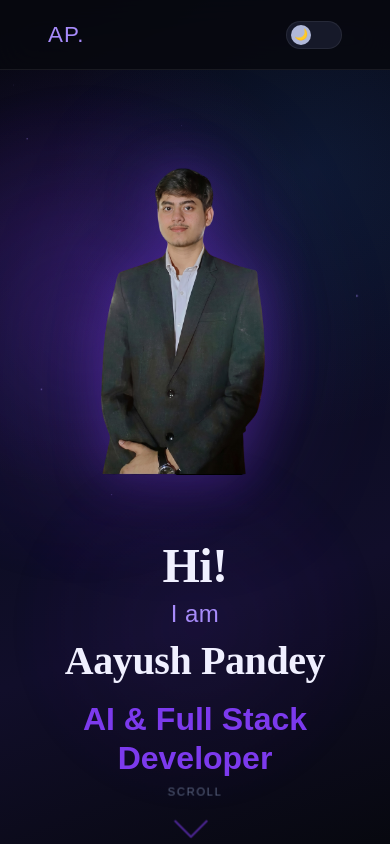
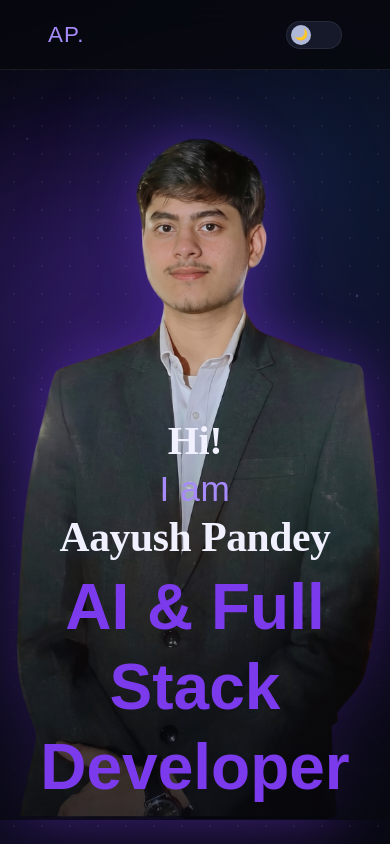
Before and after one commit to NOT-Aayush/Portfolio, a React (Vite) app: page / in a window 390 px wide. Shown: the top 844 px of the page. Built offline with nearby package versions, Linux system fonts and the light colour scheme; a web font is replaced by a local one.

Commit message:
mobile update

```diff
--- a/src/Sections/Hero.jsx
+++ b/src/Sections/Hero.jsx
@@ -1,22 +1,22 @@
 import { useEffect, useRef } from "react";
 import "../css/Hero.css";
 import person from "../assets/m31.png";
-import { gsap, ScrollTrigger } from "../Components/gsap";
+import { gsap } from "../Components/gsap";
 
 const Hero = () => {
-  const imageRef  = useRef(null);
-  const greetRef  = useRef(null);
-  const descRef   = useRef(null);
-  const nameRef   = useRef(null);
-  const titleRef  = useRef(null);
-  const lineRef   = useRef(null);
+  const imageRef   = useRef(null);
+  const greetRef   = useRef(null);
+  const descRef    = useRef(null);
+  const nameRef    = useRef(null);
+  const titleRef   = useRef(null);
+  const lineRef    = useRef(null);
   const sectionRef = useRef(null);
 
   useEffect(() => {
-
     const section = sectionRef.current;
     let container;
 
+    // Particles
     if (section) {
       container = document.createElement("div");
       container.className = "particles";
@@ -36,28 +36,14 @@ const Hero = () => {
       section.appendChild(container);
     }
 
-    // Staggered pop-in animations
-    const animate = (el, delay, duration = 0.8) => {
-      if (!el) return;
-      el.style.transition = `opacity ${duration}s cubic-bezier(.22,1,.36,1) ${delay}s, transform ${duration}s cubic-bezier(.22,1,.36,1) ${delay}s`;
-      el.style.opacity = "1";
-      el.style.transform = "translateY(0) scale(1)";
-    };
-
-    // Image slides in first
+    // Image slides in — only y + opacity + scale, never touch x/transform centering
     const img = imageRef.current;
     if (img) {
       gsap.fromTo(
         img,
+        { opacity: 0, y: 40, scale: 0.92 },
         {
-          opacity: 0,
-          y: 40,
-          scale: 0.9,
-        },
-        {
-          opacity: 1,
-          y: 0,
-          scale: 1,
+          opacity: 1, y: 0, scale: 1,
           duration: 1.2,
           ease: "power4.out",
           onComplete: () => img.classList.add("loaded"),
@@ -65,58 +51,29 @@ const Hero = () => {
       );
     }
 
-    // Text pops in staggered
+    // Text: only opacity + y — no xPercent, no transform conflicts
     gsap.fromTo(
-      [
-        greetRef.current,
-        descRef.current,
-        nameRef.current,
-        titleRef.current,
-      ],
-      {
-        opacity: 0,
-        y: 30,
-      },
-      {
-        opacity: 1,
-        y: 0,
-        duration: 0.8,
-        stagger: 0.15,
-        ease: "power3.out",
-        delay: 0.4,
-      }
+      [greetRef.current, descRef.current, nameRef.current, titleRef.current],
+      { opacity: 0, y: 28 },
+      { opacity: 1, y: 0, duration: 0.8, stagger: 0.15, ease: "power3.out", delay: 0.4 }
     );
 
-    // Decorative line
+    // Decorative line (desktop only — hidden on mobile via CSS)
     const line = lineRef.current;
     if (line) {
-      gsap.fromTo(
-        line,
-        {
-          width: 0,
-        },
-        {
-          width: 180,
-          duration: 0.8,
-          delay: 1,
-          ease: "power2.out",
-        }
-      );
+      gsap.fromTo(line, { width: 0 }, { width: 180, duration: 0.8, delay: 1, ease: "power2.out" });
     }
-    gsap.to(".hero-scroll-hint", {
-      y: 10,
-      duration: 1.2,
+
+    // Scroll hint bob — use transform only on the inner wrapper, not the positioned container
+    gsap.to(".scroll-arrow", {
+      y: 6,
+      duration: 1.1,
       repeat: -1,
       yoyo: true,
       ease: "sine.inOut",
     });
 
-
-    return () => {
-      if (container) {
-        container.remove();
-      }
-    };
+    return () => { if (container) container.remove(); };
   }, []);
 
   return (
@@ -124,18 +81,18 @@ const Hero = () => {
       <div className="hero-grid" />
 
       {/* Glowing image */}
-      <div id="hero-image-transition" className="hero-image" ref={(el) => {
-          imageRef.current = el;
-          }}>
+      <div className="hero-image" ref={imageRef}>
         <img src={person} alt="Aayush Pandey" />
       </div>
 
-      {/* Animated text */}
-      <h2 className="hero-greet"  ref={greetRef}>Hi!</h2>
-      <p  className="hero-desc"   ref={descRef}>I am</p>
-      <div className="hero-line"  ref={lineRef} />
-      <h2 className="hero-name"   ref={nameRef}>Aayush Pandey</h2>
-      <h1 className="hero-title"  ref={titleRef}>AI &amp; Full Stack Developer</h1>
+      {/* Text group — on mobile this becomes a flex column via CSS */}
+      <div className="hero-text">
+        <h2 className="hero-greet" ref={greetRef}>Hi!</h2>
+        <p  className="hero-desc"  ref={descRef}>I am</p>
+        <div className="hero-line" ref={lineRef} />
+        <h2 className="hero-name"  ref={nameRef}>Aayush Pandey</h2>
+        <h1 className="hero-title" ref={titleRef}>AI &amp; Full Stack Developer</h1>
+      </div>
 
       {/* Scroll hint */}
       <div className="hero-scroll-hint">
--- a/src/css/Hero.css
+++ b/src/css/Hero.css
@@ -10,17 +10,15 @@
   background: var(--bg-hero);
   overflow-x: hidden;
   overflow-y: visible;
-  padding-top: 70px; /* navbar height */
+  padding-top: 70px;
 }
 
 /* Ambient glow orbs */
 .hero::before {
   content: '';
   position: absolute;
-  top: 10%;
-  right: 15%;
-  width: 500px;
-  height: 500px;
+  top: 10%; right: 15%;
+  width: 500px; height: 500px;
   background: radial-gradient(circle, rgba(124,58,237,.18) 0%, transparent 70%);
   pointer-events: none;
   z-index: 0;
@@ -29,18 +27,15 @@
 .hero::after {
   content: '';
   position: absolute;
-  bottom: 5%;
-  left: 5%;
-  width: 350px;
-  height: 350px;
+  bottom: 5%; left: 5%;
+  width: 350px; height: 350px;
   background: radial-gradient(circle, rgba(124,58,237,.1) 0%, transparent 70%);
   pointer-events: none;
   z-index: 0;
   animation: pulseOrb 10s ease-in-out infinite reverse;
 }
-
 @keyframes pulseOrb {
-  0%, 100% { transform: scale(1); opacity: 1; }
+  0%, 100% { transform: scale(1);    opacity: 1; }
   50%       { transform: scale(1.15); opacity: 0.7; }
 }
 
@@ -49,6 +44,7 @@
   position: absolute;
   inset: 0;
   background: var(--bg-grid);
+  background-size: var(--bg-grid-size, 28px 28px);
   pointer-events: none;
   z-index: 0;
 }
@@ -62,10 +58,7 @@
   top: auto;
   right: 30%;
   z-index: 1;
-
-  /* Initial hidden state — JS animates in */
-  opacity: 0;
-  transform: translateY(30px) scale(0.96);
+  opacity: 0;                           /* GSAP animates in */
 }
 
 .hero-image img {
@@ -74,64 +67,51 @@
   object-fit: contain;
   transform-origin: center bottom;
   display: block;
-  position: relative;
-  z-index: 1;
-}
-/*Image glow*/
-.hero-image img {
-  width: 100%;
-  height: 100%;
-  object-fit: contain;
-
-  display: block;
-  position: relative;
-  z-index: 1;
-
   filter:
     drop-shadow(0 0 25px rgba(124,58,237,.35))
     drop-shadow(0 0 60px rgba(124,58,237,.20));
 }
-/* Float effect on image after load */
 
+/* ── FLOATING ANIMATIONS ─────────────────────────────────── */
 @keyframes textFloat {
-  0%,100% {
-    translate: 0 0;
-  }
+  0%, 100% { translate: 0 0; }
+  50%       { translate: 0 -12px; }
+}
+@keyframes titleFloat {
+  0%, 100% { translate: 0 0; }
+  50%       { translate: 0 -8px; }
+}
 
-  50% {
-    translate: 0 -12px;
-  }
+/* ── TEXT ELEMENTS (desktop — absolute positioned) ────────── */
+.hero-text {
+  /* Desktop: children are all absolute, this wrapper is invisible */
+  position: static;
+  z-index: 2;
 }
-/* ── TEXT ELEMENTS ────────────────────────────────────────── */
+
 .hero-greet {
   font-family: 'Sansita Swashed', cursive;
   font-size: clamp(60px, 7vw, 110px);
   font-weight: 600;
   position: absolute;
-  top: 190px;
-  left: 20%;
+  top: 190px; left: 20%;
   z-index: 2;
   color: var(--clr-text-primary);
   opacity: 0;
-  transform: translateY(30px);
   letter-spacing: -0.01em;
   animation: textFloat 5s ease-in-out infinite;
-
 }
 
 .hero-desc {
   font-family: 'Saira Stencil One', sans-serif;
   font-size: clamp(48px, 5.5vw, 82px);
   position: absolute;
-  top: 310px;
-  right: 30%;
+  top: 310px; right: 30%;
   z-index: 2;
   color: var(--clr-accent-bright);
   opacity: 0;
-  transform: translateY(30px);
   letter-spacing: 0.02em;
   animation: textFloat 5s ease-in-out infinite 0.5s;
-
 }
 
 .hero-name {
@@ -139,46 +119,31 @@
   font-size: clamp(44px, 5vw, 78px);
   font-weight: 700;
   position: absolute;
-  top: 415px;
-  right: 5%;
+  top: 415px; right: 5%;
   z-index: 2;
   color: var(--clr-text-primary);
   opacity: 0;
-  transform: translateY(30px);
   letter-spacing: -0.01em;
   animation: textFloat 5s ease-in-out infinite 1s;
-
-}
-@keyframes titleFloat {
-  0%,100% {
-    translate: 0 0;
-  }
-
-  50% {
-    translate: 0 -8px;
-  }
 }
 
 .hero-title {
-  animation: titleFloat 6s ease-in-out infinite;
   font-family: 'Saira Stencil One', sans-serif;
-  font-size: clamp(82px, 6vw, 120px);
+  font-size: clamp(2rem, 6vw, 120px);
   font-weight: 700;
   color: var(--clr-accent);
   position: absolute;
-  bottom: 140px;
-  right: 12%;
+  bottom: 140px; right: 12%;
   z-index: 2;
   line-height: 1.1;
   opacity: 0;
-  transform: translateY(30px);
+  animation: titleFloat 6s ease-in-out infinite;
 }
 
-/* Decorative line under hero-desc */
+/* Decorative line */
 .hero-line {
   position: absolute;
-  top: 410px;
-  left: 7%;
+  top: 410px; left: 7%;
   width: 0;
   height: 2px;
   background: linear-gradient(to right, var(--clr-accent), transparent);
@@ -200,6 +165,9 @@
   opacity: 0;
   animation: fadeIn 1s ease 2.5s forwards;
 }
+@keyframes fadeIn {
+  to { opacity: 1; }
+}
 .hero-scroll-hint span {
   font-family: var(--font-display);
   font-size: 0.7rem;
@@ -208,37 +176,60 @@
   text-transform: uppercase;
 }
 .scroll-arrow {
-  width: 24px;
-  height: 24px;
+  width: 24px; height: 24px;
   border-right: 2px solid var(--clr-accent);
   border-bottom: 2px solid var(--clr-accent);
   transform: rotate(45deg);
-  animation: scrollBounce 1.5s ease-in-out infinite;
-}
-@keyframes scrollBounce {
-  0%, 100% { transform: rotate(45deg) translateY(0); opacity: 1; }
-  50%       { transform: rotate(45deg) translateY(6px); opacity: 0.5; }
 }
 
-/* ── RESPONSIVE ──────────────────────────────────────────── */
-@media (max-width: 1100px) {
+/* ── TABLET + MOBILE (≤ 1100px) ─────────────────────────── */
+@media (max-width: 1300px) {
 
   .hero {
     flex-direction: column;
-    justify-content: center;
+    justify-content: flex-end;
     align-items: center;
+    padding-top: 70px;
+    padding-bottom: 2rem;
+    gap: 0;
   }
 
+  /* Image: absolute bottom, full-width container, height-driven */
   .hero-image {
+    position: absolute;
+    bottom: 32px;
+    left: 0;
+    right: 0;
+    top: auto;
+    width: 100%;
+    height: 82vh;
+    margin: 0;
+    aspect-ratio: unset;
+    display: flex;
+    justify-content: center;
+    align-items: flex-end;
+  }
+
+  .hero-image img {
+    height: 100%;
+    width: auto;
+    object-fit: contain;
+    object-position: bottom center;
+    margin: 0 auto;
+    display: block;
+  }
+
+  /* Text: flex column layered over bottom of image */
+  .hero-text {
     position: relative;
-
-    top: auto;
-    right: auto;
-
-    width: 420px;
-    height: 540px;
-
-    margin-bottom: 2rem;
+    z-index: 2;
+    display: flex;
+    flex-direction: column;
+    align-items: center;
+    text-align: center;
+    width: 100%;
+    padding: 1.5rem 1rem 0.75rem;
+    background: linear-gradient(to top, rgba(7,8,15,0.75) 0%, transparent 100%);
   }
 
   .hero-greet,
@@ -247,97 +238,43 @@
   .hero-title {
     position: static;
     text-align: center;
+    opacity: 0;
   }
 
-  .hero-greet {
-    font-size: 4rem;
+  .hero-greet { font-size: clamp(2.4rem, 7vw, 4rem);   margin: 0; }
+  .hero-desc  { font-size: clamp(1.4rem, 4vw, 2.2rem); margin: 0.05rem 0; }
+  .hero-name  { font-size: clamp(1.9rem, 6vw, 3.2rem); margin: 0.05rem 0; }
+  .hero-title {
+    font-size: clamp(4.2rem, 3.8vw, 2rem);
+    bottom: auto; right: auto;
+    margin-top: 0.3rem;
+    line-height: 1.25;
   }
 
-  .hero-desc {
-    font-size: 2.5rem;
+  .hero-line { display: none; }
+  .hero-scroll-hint { bottom: 16px; }
+}
+
+/* ── MOBILE (≤ 600px) ────────────────────────────────────── */
+@media (max-width: 600px) {
+
+  .hero {
+    min-height: 100svh;
+    padding-bottom: 1.5rem;
   }
 
-  .hero-name {
-    font-size: 3.5rem;
+  .hero-image { height: 82vh;
+      left: 30px;
+      bottom: 25px;
+}
+
+  .hero-greet { font-size: clamp(2.5rem,  9vw, 2.8rem); }
+  .hero-desc  { font-size: clamp(2.2rem, 5vw, 1.6rem); }
+  .hero-name  { font-size: clamp(2.6rem, 7.5vw, 2.2rem); }
+  .hero-title {
+    font-size: clamp(4rem, 4.5vw, 1.4rem);
+    padding: 0 0.5rem;
   }
 
-  .hero-title {
-    font-size: 3rem;
-    max-width: 700px;
-  }
-
-  .hero-line {
-    display: none;
-  }
+  .hero-scroll-hint { visibility: hidden;}
 }
-
-@media (max-width: 800px) {
-
-  .hero {
-    min-height: 100vh;
-    display: flex;
-    flex-direction: column;
-
-    justify-content: center;
-    align-items: center;
-
-    padding:
-      90px
-      1.5rem
-      2rem;
-
-    text-align: center;
-    gap: 0;
-  }
-
-  .hero-image {
-    position: relative;
-
-    width: min(80vw, 490px);
-    height: auto;
-    aspect-ratio: 4 / 5;
-    top: auto;
-    right: auto;
-  }
-
-  .hero-greet,
-  .hero-desc,
-  .hero-name,
-  .hero-title {
-
-    position: static;
-
-    opacity: 0;
-
-    text-align: center;
-  }
-
-  .hero-greet {
-    font-size: 3rem;
-    margin: 0;
-  }
-
-  .hero-desc {
-    font-size: 1.5rem;
-    margin: 0.2rem 0;
-  }
-
-  .hero-name {
-    font-size: 2.5rem;
-    margin: 0.2rem 0;
-  }
-
-  .hero-title {
-    font-size: 2rem;
-    line-height: 1.2;
-    margin-top: 0.8rem;
-  }
-
-  .hero-line {
-    display: none;
-  }
-
-  .hero-scroll-hint {
-    bottom: 20px;
-  }
-}
--- a/src/css/tokens.css
+++ b/src/css/tokens.css
@@ -105,7 +105,7 @@
   --clr-void:           #f0f2f8;
   --clr-surface:        #ffffff;
   --clr-surface-2:      #e8eaf4;
-  --clr-text-primary:   #0d1120;
+  --clr-text-primary:   #fc815b;
   --clr-text-secondary: #374160;
   --clr-text-muted:     #9ca3c0;
   --clr-border:         rgba(0,0,0,.08);
```
